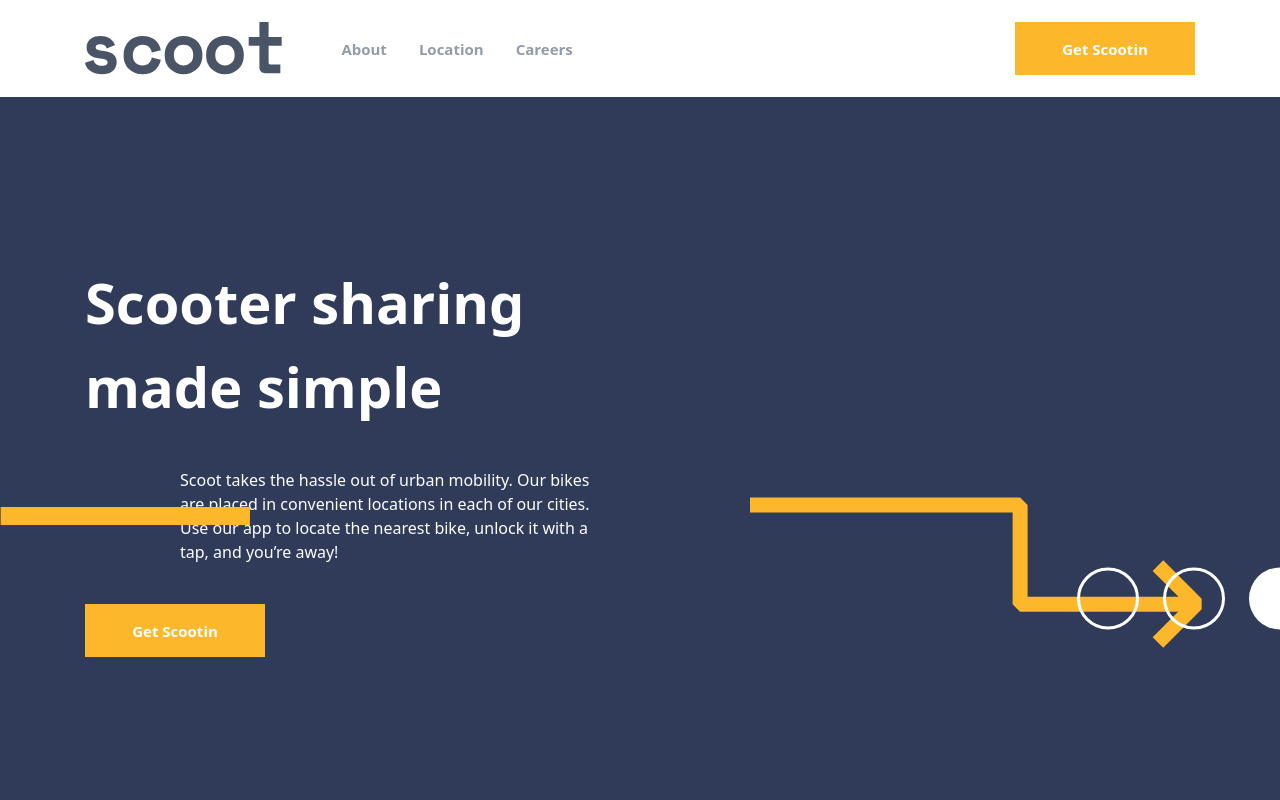
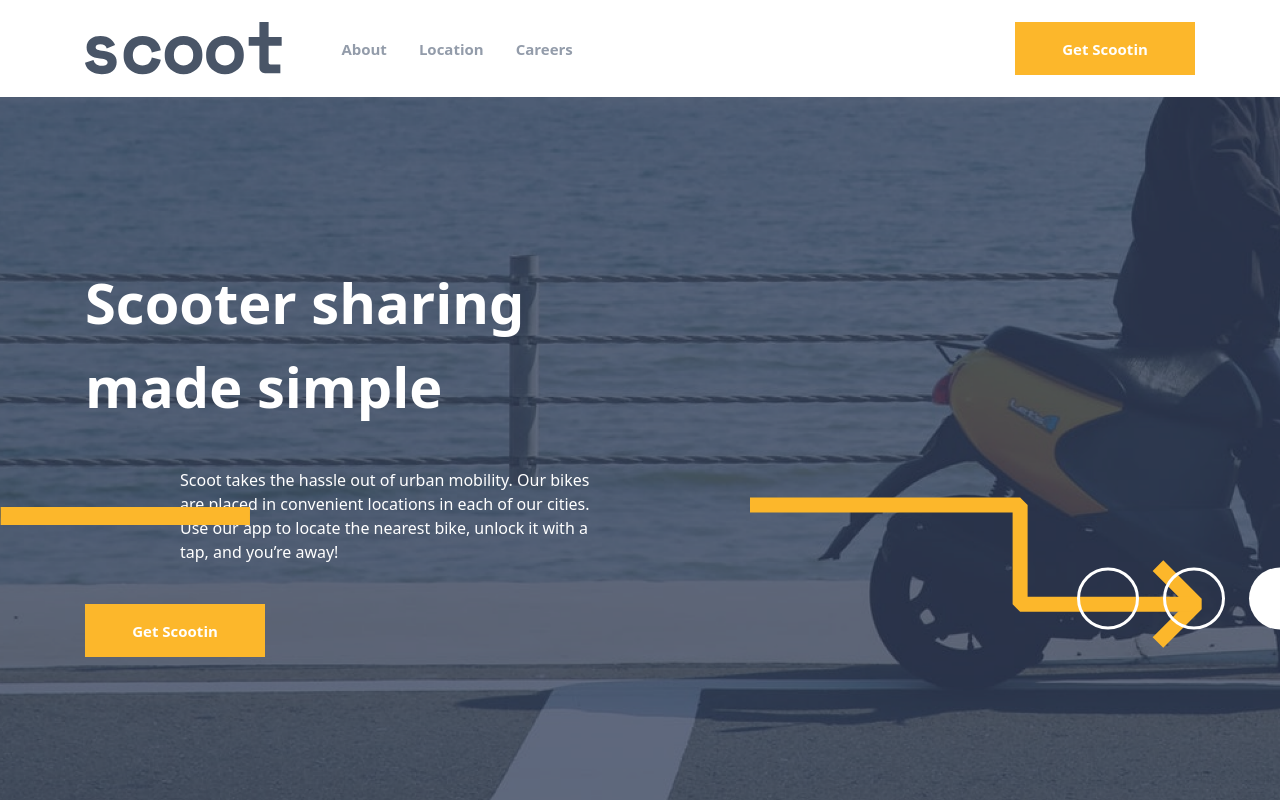
Before and after one commit to marjona2004/scoot_figma, a React (Vite) app: page /Home in a window 1280 px wide. Shown: the top 800 px of the page. Built offline with nearby package versions, Linux system fonts and the light colour scheme.

Commit message:
scoot add hero_images

```diff
--- a/src/App.jsx
+++ b/src/App.jsx
@@ -12,7 +12,7 @@ function App() {
     <div>
       <Navbar/>
       <Switch>
-          <Route path="/home">
+          <Route path="/Home">
              <Home/>
           </Route>
              <Route path="/about">
--- a/src/components/pages/about-components/hero/Hero.jsx
+++ b/src/components/pages/about-components/hero/Hero.jsx
@@ -1,9 +1,9 @@
 import React from 'react'
 import hero_round from "/public/mock-image/careers-images/hero_round.svg"
-
+import hero_bg from "/public/mock-image/about-images/about_bg.svg"
 export const Hero = () => {
   return (
-    <div className='bg-[#2F3B59] flex '>
+    <div className="bg-[url('/public/mock-image/about-images/about_bg.svg')] flex ">
     <div className='container  py-[62px] text-[white]'>
         <h1 className='text-[56px] font-bold leading-12 pl-[100px]'>About</h1>
     </div>
--- a/src/components/pages/careers-components/hero/Hero.jsx
+++ b/src/components/pages/careers-components/hero/Hero.jsx
@@ -1,9 +1,10 @@
 import React from 'react'
 import hero_round from "/public/mock-image/careers-images/hero_round.svg"
+
 export const Hero = () => {
   return (
 
-     <div className='bg-[#2F3B59]  flex justify-between py-[70px]'>
+     <div className="bg-[url('/public/mock-image/careers-images/careers_bg.svg')] flex justify-between py-[70px]">
         <div className='text-white text-[56px] font-bold leading-12  pl-[180px]'>
           Careers
         </div>
--- a/src/components/pages/home-components/hero/Hero.jsx
+++ b/src/components/pages/home-components/hero/Hero.jsx
@@ -4,11 +4,12 @@ import { Button } from '../../../common/button/Button'
 import header_img_line_one from "/public/mock-image/hero_img/header_line.svg"
 import header_img_line_two from "/public/mock-image/hero_img/header_line_two.svg"
 import hero_round from "/public/mock-image/careers-images/hero_round.svg"
+import hero_bg from "/public/mock-image/hero_img/bg.png"
 
 
 export const Hero = () => {
   return (
-    <div className="relative  bg-[#2F3B59]">
+    <div className="relative  bg-[url('/public/mock-image/hero_img/bg.png')] bg-cover">
         <div className='container py-[163px]'>
               <h1 className='text-[56px] font-bold leading-11 text-white'>
               Scooter sharing <br /> made simple
```
Also changed, not shown: public/mock-image/careers-images/careers_bg.svg (added), 1 other file (tests, documents, lock files or other folders).
